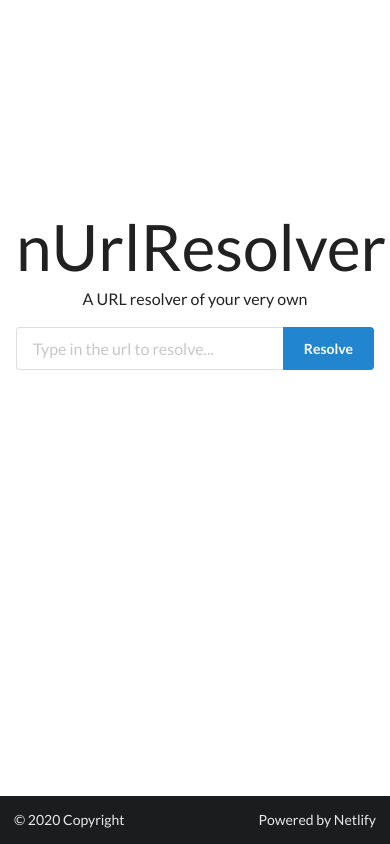
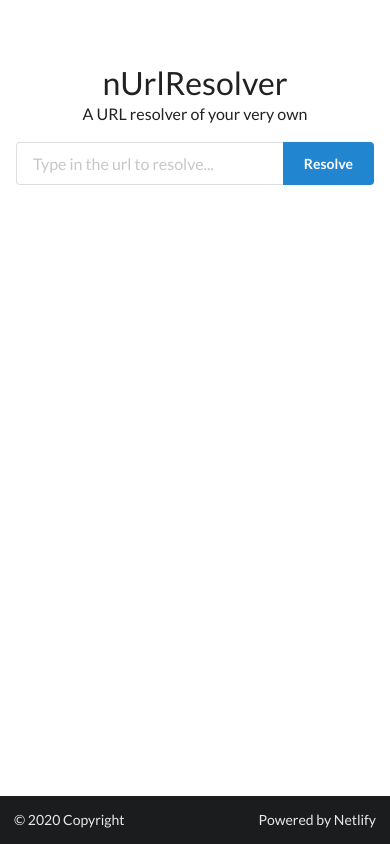
Before and after one commit to mnsrulz/nurlresolver-netlify, a website: page index.html in a window 390 px wide. Drawn offline with nearby package versions, Linux system fonts and the light colour scheme.

Commit message:
cleanup and made responsive and temporary form handling

```diff
--- a/index.html
+++ b/index.html
@@ -1,23 +1,11 @@
-<!-- <!DOCTYPE html>
-<html>
-
-</html>
-<object
-  type="text/html"
-  data="/.netlify/functions/server"
-  style="width:100%;height:100%;"
-> -->
-
 <!DOCTYPE html>
 <html>
 
 <head>
-  <meta charset="utf-8">
-  <meta name="viewport" content="width=device-width">
+  <meta charset="utf-8" />
+  <meta http-equiv="X-UA-Compatible" content="IE=edge,chrome=1" />
+  <meta name="viewport" content="width=device-width, initial-scale=1, minimum-scale=1, maximum-scale=1">
   <title>nurlresolver-demo</title>
-  <!-- <link href="style.css" rel="stylesheet" type="text/css" /> -->
-
-
   <link rel="stylesheet" href="https://cdnjs.cloudflare.com/ajax/libs/semantic-ui/2.4.1/semantic.min.css"
     integrity="sha512-8bHTC73gkZ7rZ7vpqUQThUDhqcNFyYi2xgDgPDHc+GXVGHXq+xPjynxIopALmOPqzo9JZj0k6OqqewdGO3EsrQ=="
     crossorigin="anonymous" />
@@ -29,18 +17,23 @@
     crossorigin="anonymous">
     </script>
   <style type="text/css">
-
     .masthead.segment {
       height: 100%;
       padding: 1em 0em;
     }
-
 
     .masthead h1.ui.header {
       margin-top: 3em;
       margin-bottom: 0em;
       font-size: 4em;
       font-weight: normal;
+    }
+
+    @media only screen and (max-width: 700px) {
+      .masthead h1.ui.header {
+        margin-top: 1.5em;
+        font-size: 2em;
+      }
     }
 
     .ui.footer {
@@ -61,10 +54,10 @@
       <p>A URL resolver of your very own</p>
       <div class="ui middle aligned center aligned grid">
         <div class="column">
-          <div class="ui fluid action input">
-            <input type="text" placeholder="Type in the url to resolve...">
-            <div class="ui primary button">Resolve</div>
-          </div>
+          <form action=".netlify/functions/server/resolve" method="GET" class="ui fluid action input">
+              <input type="text" name="q" placeholder="Type in the url to resolve...">
+              <button class="ui primary button">Resolve</button>
+          </form>
         </div>
       </div>
     </div>
```
